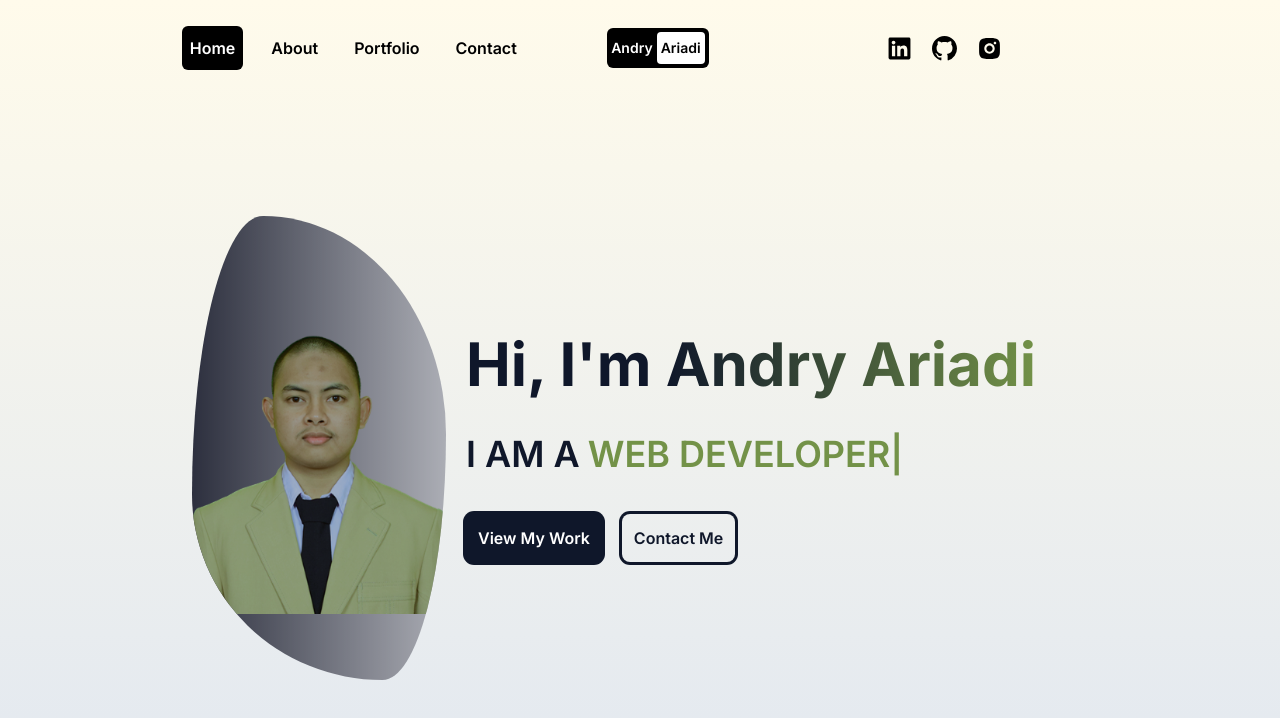
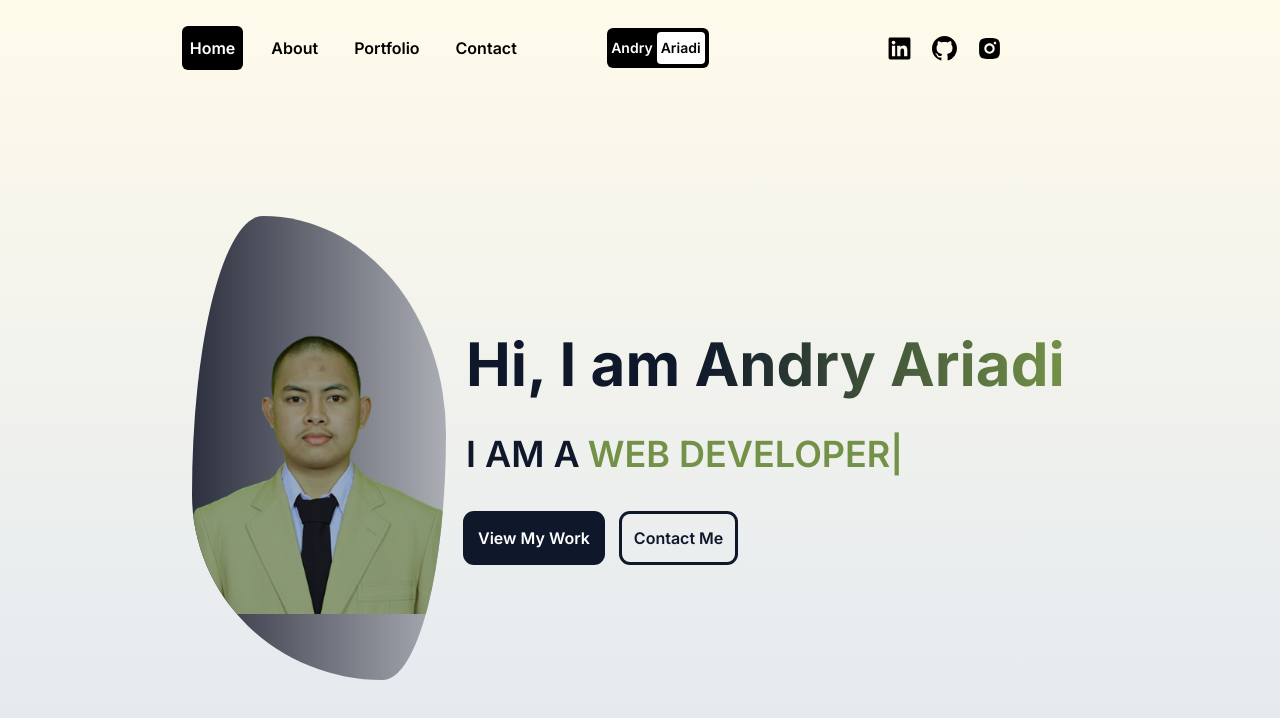
Before and after one commit to andryariadi/Web-Portfolio-2.0, a Next.js app in the folder portfolio/: page / in a window 1280 px wide. Shown: the top 718 px of the page. Built offline with nearby package versions, Linux system fonts and the light colour scheme.

Commit message:
remove backtic

```diff
--- a/portfolio/src/app/about/page.jsx
+++ b/portfolio/src/app/about/page.jsx
@@ -123,7 +123,7 @@ export default function AboutPage() {
                 completion of the Fullstack Javascript bootcamp, I have acquired the abilities and skills required to develop web and mobile applications.
               </motion.p>
               <motion.blockquote variants={fadeIn("right", 0.6)} initial="hidden" whileInView={"show"} viewport={{ once: true, amount: 0.7 }} className="italic">
-                "From mechanics to code, bridging the gap between engineering and software. Evolution is the key, innovation is the goal"
+                From mechanics to code, bridging the gap between engineering and software. Evolution is the key, innovation is the goal
               </motion.blockquote>
               {/* SVG Scroll */}
               <motion.svg
--- a/portfolio/src/app/page.jsx
+++ b/portfolio/src/app/page.jsx
@@ -15,8 +15,8 @@ export default function Home() {
           </motion.div>
         </div>
         <div className="h-[70%] lg:h-full lg:w-[71%] flex flex-col items-center justify-center gap-3 md:gap-8 lg:gap-10 text-black">
-          <motion.h1 variants={fadeIn("up", 0.3)} initial="hidden" whileInView={"show"} viewport={{ once: false, amount: 0.7 }} className="text-slate-900 text-3xl sm:text-4xl md:text-7xl lg:text-6xl 2xl:text-7xl font-bold w-full">
-            Hi, I'm <span className="bg-gradient-to-r from-slate-900 to-[#739248] text-transparent bg-clip-text">Andry Ariadi</span>
+          <motion.h1 variants={fadeIn("up", 0.3)} initial="hidden" whileInView={"show"} viewport={{ once: false, amount: 0.7 }} className="text-slate-900 text-3xl sm:text-4xl md:text-6xl 2xl:text-7xl font-bold w-full">
+            Hi, I am <span className="bg-gradient-to-r from-slate-900 to-[#739248] text-transparent bg-clip-text">Andry Ariadi</span>
           </motion.h1>
           <motion.div variants={fadeIn("up", 0.5)} initial="hidden" whileInView={"show"} viewport={{ once: false, amount: 0.7 }} className="flex items-center gap-2  w-full font-semibold uppercase leading-[1]">
             <h2 className="text-slate-900 text-lg sm:text-xl md:text-4xl 2xl:text-5xl">I am a</h2>
```
